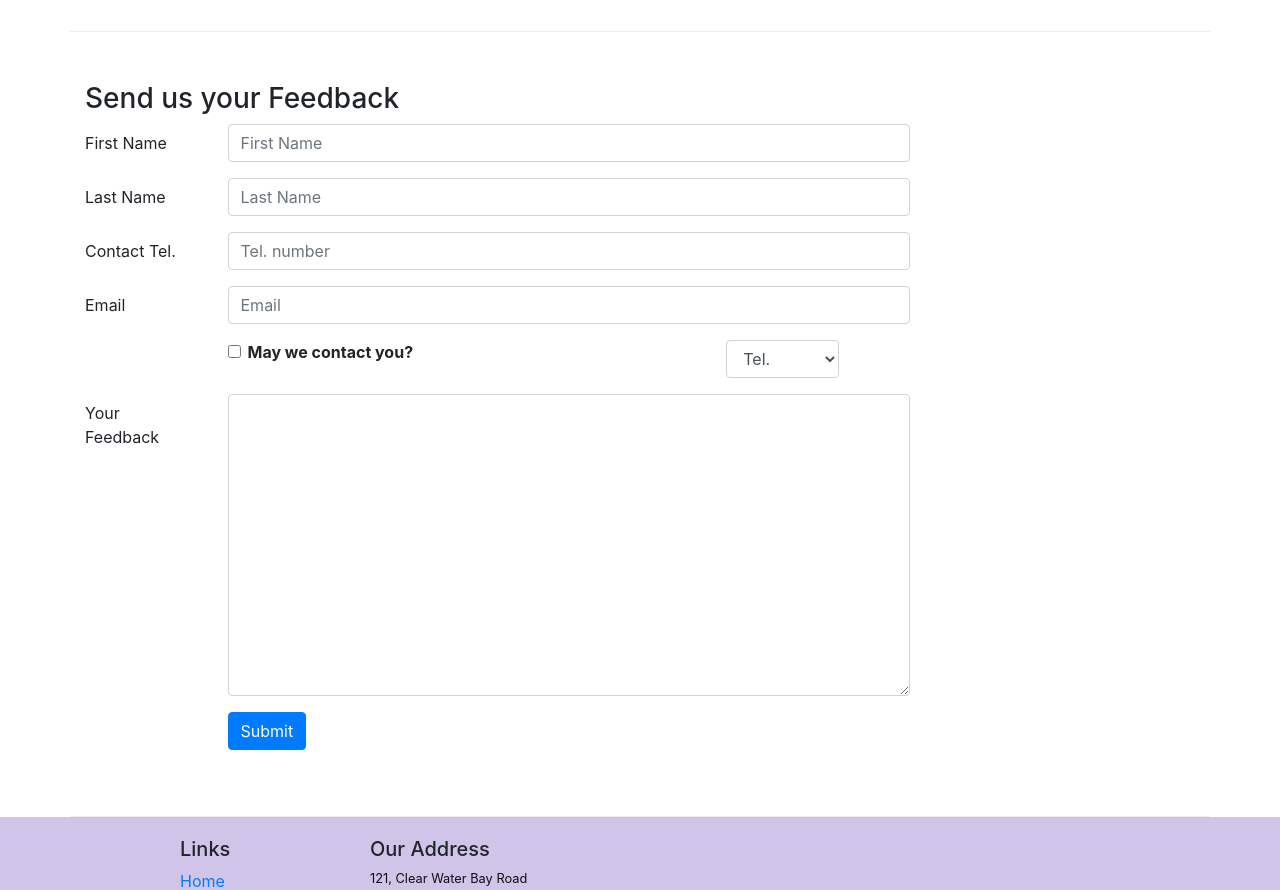
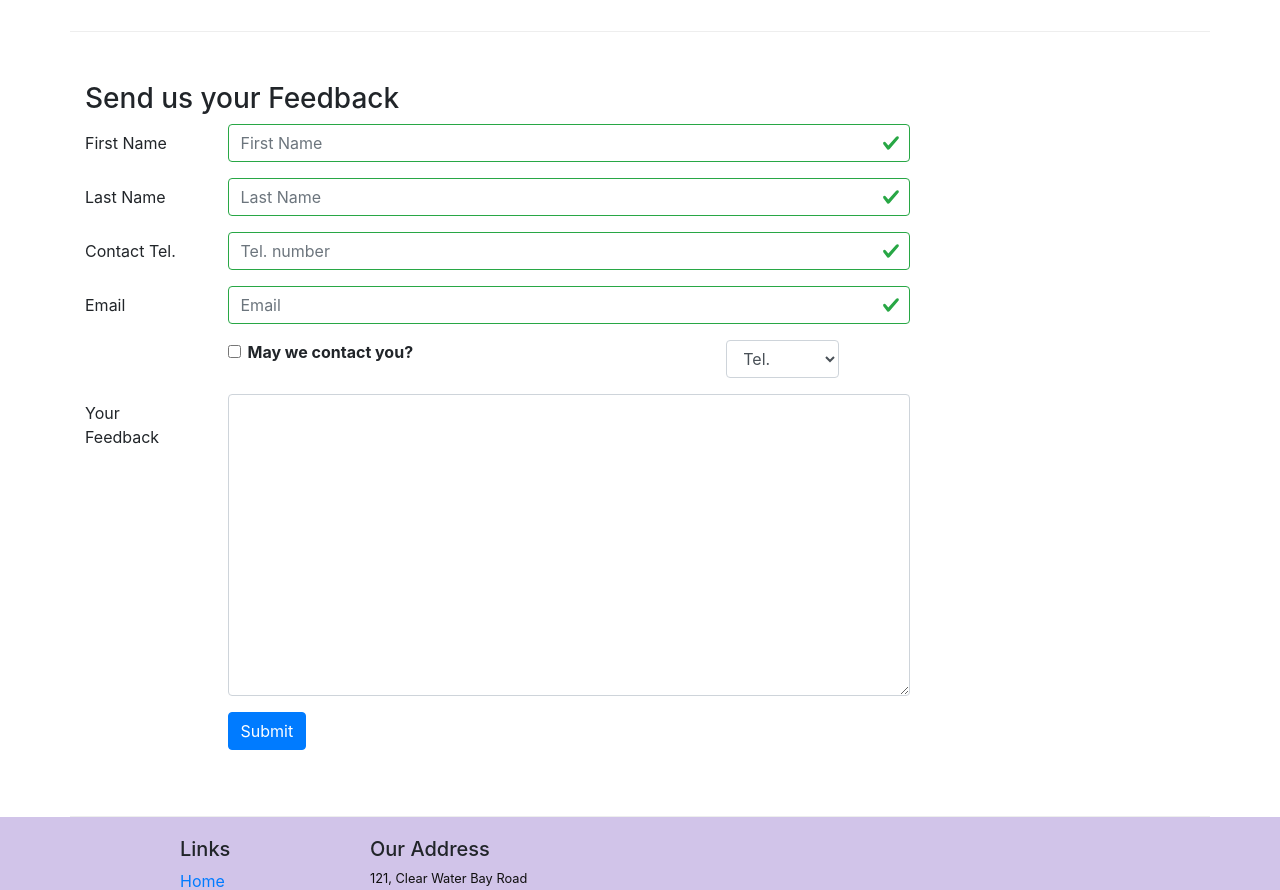
Before and after one commit to Sunilshah-7/Learning-React, a React (Create React App) app: page /contactus in a window 1280 px wide. Shown: the part 860-1750 px from the top of the page. Built offline with nearby package versions, Linux system fonts and the light colour scheme.

Commit message:
Controlled Form Validation

```diff
--- a/src/components/ContactComponents.js
+++ b/src/components/ContactComponents.js
@@ -1,6 +1,6 @@
 import React,{Component} from 'react';
 import {Link} from 'react-router-dom';
-import {Breadcrumb,BreadcrumbItem,Button,Form,FormGroup,Label,Input,Col} from 'reactstrap';
+import {Breadcrumb,BreadcrumbItem,Button,Form,FormGroup,Label,Input,Col,FormFeedback} from 'reactstrap';
 
 class Contact extends Component {
     constructor(props){
@@ -13,10 +13,17 @@
             email : '',
             agree: false,
             contactType : 'Tel.',
-            message : ''
+            message : '',
+            touched:{
+                firstname:false,
+                lastname:false,
+                telnum:false,
+                email:false
+            }
         }
         this.handleSubmit=this.handleSubmit.bind(this);
         this.handleInputChange=this.handleInputChange.bind(this);
+        this.handleBlur=this.handleBlur.bind(this);
     }
     handleInputChange(event){
         const target = event.target;
@@ -31,7 +38,39 @@
         alert('Current State is: ' + JSON.stringify(this.state));
         event.preventDefault();
     }
+    handleBlur = (field) => (evt) =>{
+        this.setState({
+            touched:{...this.state.touched,[field]:true}
+        });
+    }
+    validate(firstname,lastname,telnum,email){
+        const errors = {
+            firstname : '',
+            lastname : '',
+            telnum : '',
+            email : ''
+        }
+        if(this.state.touched.firstname && firstname.length<=3)
+            errors.firstname = "First name shoule be >= 3";
+        else if(this.state.touched.firstname && firstname.length>=10)
+            errors.firstname = "First name shoule be <= 10";
+
+        if(this.state.touched.lastname && lastname.length<=3)
+            errors.lastname = "Last name shoule be >= 3";
+        else if(this.state.touched.lastname && lastname.length>=10)
+            errors.lastname = "Last name shoule be <= 10";
+
+        const reg = /^\d+$/;
+        if(this.state.touched.telnum && !reg.test(telnum))
+            errors.telnum = "Tel num should be a string";
+
+        if(this.state.touched.email && email.split('').filter(x=>x==='@').length !== 1)
+            errors.email = "You should enter a valid email address";
+
+        return errors;
+    }
     render(){
+        const errors = this.validate(this.state.firstname,this.state.lastname,this.state.telnum,this.state.email);
         return(
             <div className="container">
                 <div className="row">
@@ -82,7 +121,11 @@
                                 <Input type="text" id="firstname" name="firstname"
                                     placeholder="First Name"
                                     value={this.state.firstname}
+                                    valid={errors.firstname === ''}
+                                    invalid={errors.firstname !== ''}
+                                    onBlur={this.handleBlur('firstname')}
                                     onChange={this.handleInputChange} />
+                                <FormFeedback>{errors.firstname}</FormFeedback>
                             </Col>
                         </FormGroup>
                         <FormGroup row>
@@ -91,7 +134,11 @@
                                 <Input type="text" id="lastname" name="lastname"
                                     placeholder="Last Name"
                                     value={this.state.lastname}
+                                    valid={errors.lastname === ''}
+                                    invalid={errors.lastname !== ''}
+                                    onBlur={this.handleBlur('lastname')}
                                     onChange={this.handleInputChange} />
+                                <FormFeedback>{errors.lastname}</FormFeedback>
                             </Col>
                         </FormGroup>
                         <FormGroup row>
@@ -100,7 +147,11 @@
                                 <Input type="tel" id="telnum" name="telnum"
                                     placeholder="Tel. number"
                                     value={this.state.telnum}
+                                    valid={errors.telnum === ''}
+                                    invalid={errors.telnum !== ''}
+                                    onBlur={this.handleBlur('telnum')}
                                     onChange={this.handleInputChange} />
+                                <FormFeedback>{errors.telnum}</FormFeedback>
                             </Col>
                         </FormGroup>
                         <FormGroup row>
@@ -109,7 +160,11 @@
                                 <Input type="email" id="email" name="email"
                                     placeholder="Email"
                                     value={this.state.email}
+                                    valid={errors.email === ''}
+                                    invalid={errors.email !== ''}
+                                    onBlur={this.handleBlur('email')}
                                     onChange={this.handleInputChange} />
+                                <FormFeedback>{errors.email}</FormFeedback>
                             </Col>
                         </FormGroup>
                         <FormGroup row>
```
